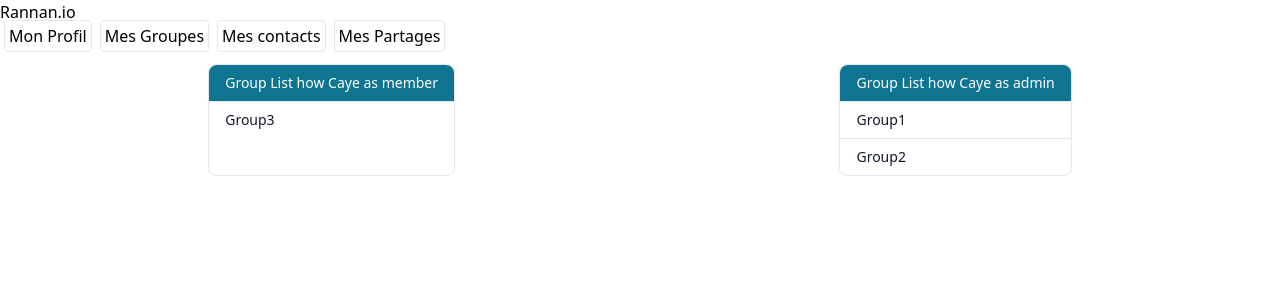
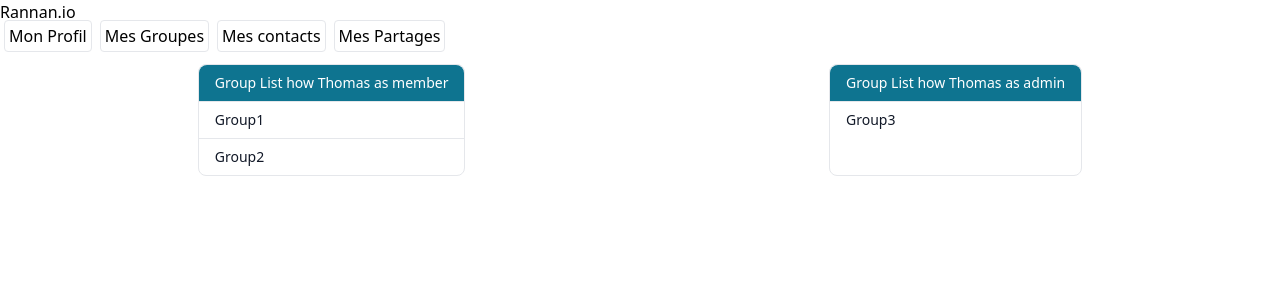
Before and after one commit to Tonyac-create/Rannan_Front, a React (Vite) app: page /groups in a window 1280 px wide. Shown: the top 300 px of the page. Built offline with nearby package versions, Linux system fonts and the light colour scheme.

Commit message:
Updated Groups

```diff
--- a/src/components/MyGroupsList/MyGroupsList.tsx
+++ b/src/components/MyGroupsList/MyGroupsList.tsx
@@ -4,10 +4,9 @@ import { useEffect, useState } from 'react';
 export default function MyGroupsList (props: any) {
 
 // Liste des contacts entre Users
-  const userId = 2
+  const { role, userId } = props
   const [ userName, setUserName ] = useState("")
-  const { role } = props
-  const [groups, setGroups] = useState([]);
+  const [ groups, setGroups ] = useState([]);
 
   const apiUserInGroups = [
     {
@@ -27,7 +26,7 @@ export default function MyGroupsList (props: any) {
     },
     {
       id: 4,
-      userId: 2,
+      userId: 3,
       groupId: 2
     },
     {
@@ -86,11 +85,17 @@ useEffect(() => {
     const getGroups = () => {
       try {
         if (role === "member") {
-          const memberGroups = apiUserInGroups.filter((el) => el.userId === userId)
-          let filterGroups
-          memberGroups.map((group) => {
-            filterGroups = apiGroups.filter((el) => el.id === group.groupId)
+          const filterGroups = []
+          apiUserInGroups.map((group) => {
+            if (group.userId === userId) {
+              apiGroups.map((el) => {
+                if (el.id === group.groupId) {
+                  filterGroups.push(el)
+                }
               })
+            }
+          })
+          filterGroups.filter((el) => el.creatorId != userId)
           return setGroups(filterGroups)
         }
         if (role === "admin") {
@@ -106,6 +111,7 @@ useEffect(() => {
 
 
   return (
+    <>
       <ListGroup>
         <ListGroup.Item
           active
@@ -123,5 +129,6 @@ useEffect(() => {
             )
           })}
       </ListGroup>
+    </>
   )
 }
--- a/src/pages/Groups/Groups.tsx
+++ b/src/pages/Groups/Groups.tsx
@@ -4,9 +4,9 @@ import MyGroupsList from "../../components/MyGroupsList/MyGroupsList"
 const Groups = () => {
   return (
     <>
-      <div className="flex justify-around m-4">
-        <MyGroupsList role="member" />
-        <MyGroupsList role="admin" />
+      <div  className="flex justify-around m-4">
+        <MyGroupsList role="member" userId={1} />
+        <MyGroupsList role="admin" userId={1} />
       </div>
     </>
   )
```
Lines whose indentation alone changed are shown as unchanged.
